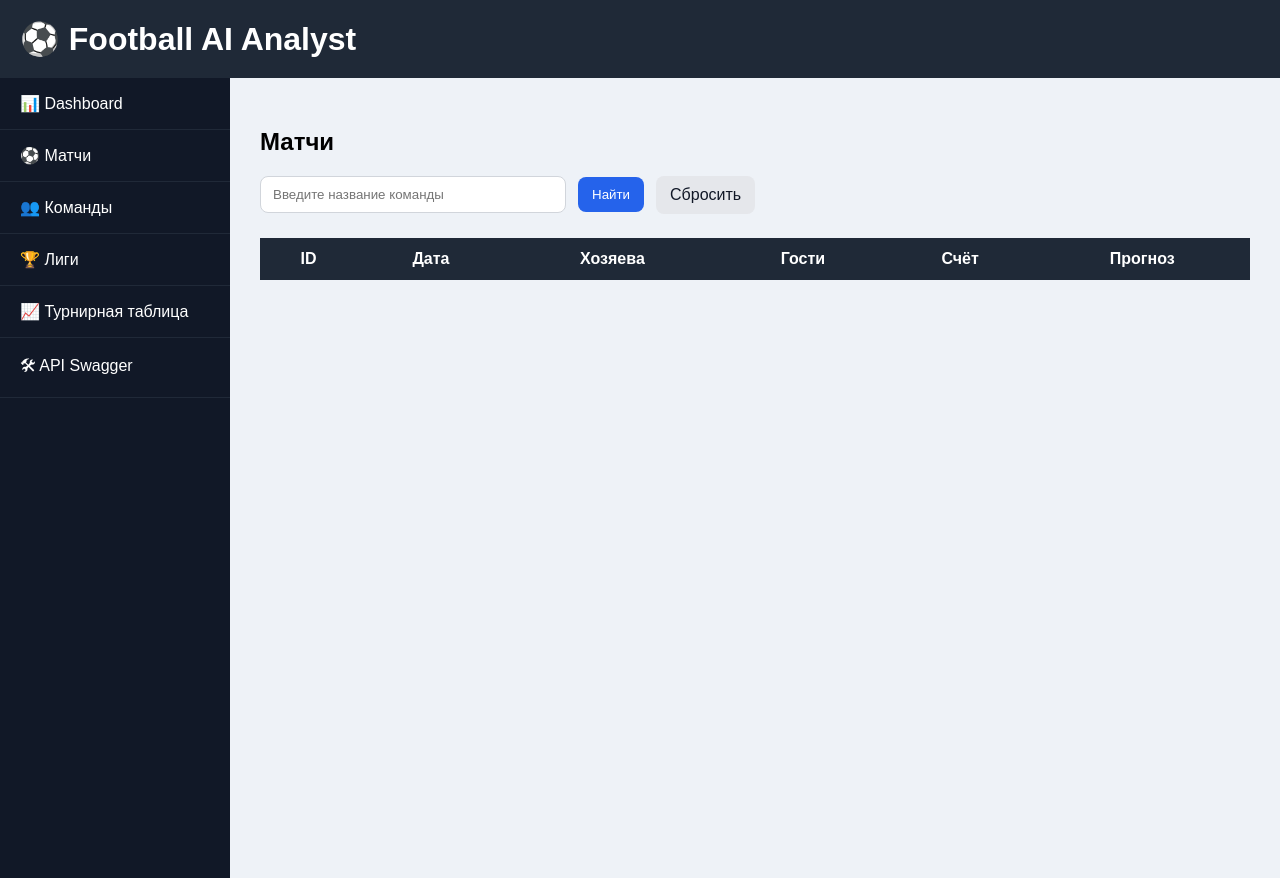
After one commit to stranik87/football-ai-analyst, a FastAPI app: page /dashboard/fixtures in a window 1280 px wide. The commit adds this page. Run offline with FastAPI, Linux system fonts and the light colour scheme; lists and menus that the app fills with data are empty.

Commit message:
add dashboard fixtures page

```diff
--- a/app/dashboard/static/style.css
+++ b/app/dashboard/static/style.css
@@ -216,3 +216,40 @@ tr:hover{
         transform:rotate(90deg);
     }
 }
+
+.search-form{
+    display:flex;
+    gap:12px;
+    margin-bottom:24px;
+    align-items:center;
+    flex-wrap:wrap;
+}
+
+.search-form input{
+    min-width:280px;
+    padding:10px 12px;
+    border:1px solid #d1d5db;
+    border-radius:8px;
+}
+
+.search-form button,
+.search-form a,
+.prediction-button{
+    display:inline-block;
+    padding:10px 14px;
+    border-radius:8px;
+    text-decoration:none;
+    border:none;
+    cursor:pointer;
+}
+
+.search-form button,
+.prediction-button{
+    background:#2563eb;
+    color:white;
+}
+
+.search-form a{
+    background:#e5e7eb;
+    color:#111827;
+}
--- a/app/dashboard/templates/dashboard.html
+++ b/app/dashboard/templates/dashboard.html
@@ -29,7 +29,7 @@
             📊 Dashboard
         </a>
 
-        <a href="/fixtures/latest">
+        <a href="/dashboard/fixtures">
             ⚽ Матчи
         </a>
 
--- /dev/null
+++ b/app/dashboard/templates/fixtures.html
@@ -0,0 +1,111 @@
+<!DOCTYPE html>
+<html lang="ru">
+<head>
+    <meta charset="UTF-8">
+
+    <meta
+        name="viewport"
+        content="width=device-width, initial-scale=1.0"
+    >
+
+    <title>{{ title }}</title>
+
+    <link
+        rel="stylesheet"
+        href="/static/style.css"
+    >
+</head>
+
+<body>
+
+<header class="header">
+    <h1>⚽ Football AI Analyst</h1>
+</header>
+
+<div class="wrapper">
+
+    <aside class="sidebar">
+        <a href="/dashboard">📊 Dashboard</a>
+        <a href="/dashboard/fixtures">⚽ Матчи</a>
+        <a href="/teams">👥 Команды</a>
+        <a href="/leagues">🏆 Лиги</a>
+        <a href="/standings/39/2024">📈 Турнирная таблица</a>
+        <a href="/docs">🛠 API Swagger</a>
+    </aside>
+
+    <main class="content">
+
+        <h2>Матчи</h2>
+
+        <form
+            method="get"
+            action="/dashboard/fixtures"
+            class="search-form"
+        >
+            <input
+                type="text"
+                name="team"
+                value="{{ team_query }}"
+                placeholder="Введите название команды"
+            >
+
+            <button type="submit">
+                Найти
+            </button>
+
+            <a href="/dashboard/fixtures">
+                Сбросить
+            </a>
+        </form>
+
+        <table>
+            <thead>
+                <tr>
+                    <th>ID</th>
+                    <th>Дата</th>
+                    <th>Хозяева</th>
+                    <th>Гости</th>
+                    <th>Счёт</th>
+                    <th>Прогноз</th>
+                </tr>
+            </thead>
+
+            <tbody>
+                {% for fixture in fixtures %}
+                <tr>
+                    <td>{{ fixture.fixture_id }}</td>
+
+                    <td>
+                        {{ fixture.kickoff.strftime(
+                            "%d.%m.%Y %H:%M"
+                        ) }}
+                    </td>
+
+                    <td>{{ fixture.home_team }}</td>
+                    <td>{{ fixture.away_team }}</td>
+
+                    <td>
+                        {{ fixture.home_goals }}
+                        :
+                        {{ fixture.away_goals }}
+                    </td>
+
+                    <td>
+                        <a
+                            class="prediction-button"
+                            href="/dashboard/predict/{{ fixture.fixture_id }}"
+                        >
+                            📊 Прогноз
+                        </a>
+                    </td>
+                </tr>
+                {% endfor %}
+            </tbody>
+        </table>
+
+    </main>
+
+</div>
+
+</body>
+</html>
```
Also changed, not shown: app/dashboard/routes.py (+40 -0 lines).
